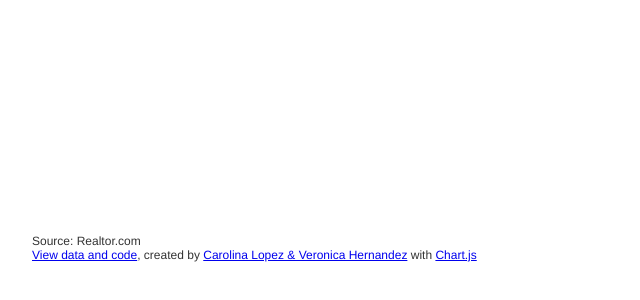
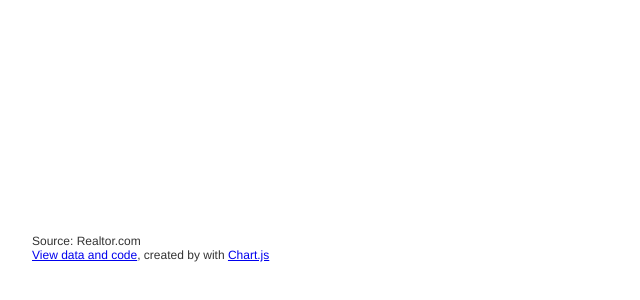
Before and after one commit to Krolina97/Highcharts-, a plain HTML site: page index.html in a window 1280 px wide. Shown: the part 198-498 px from the top of the page, without its empty margins (0-640 px from the left). Drawn offline with nearby package versions, Linux system fonts and the light colour scheme.

Commit message:
Update index.html

```diff
--- a/index.html
+++ b/index.html
@@ -24,7 +24,7 @@
       Source: Realtor.com
       <br>
       <a href="https://www.realtor.com/research/february-2022-rent/#easy-footnote-bottom-2-4589">View data and code</a>,
-      created by <a href="https://handsondataviz.org/">Carolina Lopez & Veronica Hernandez</a>
+      created by <Carolina Lopez & Veronica Hernandez</a>
       with <a href="https://www.chartjs.org/">Chart.js</a>
     </p>
 
```
